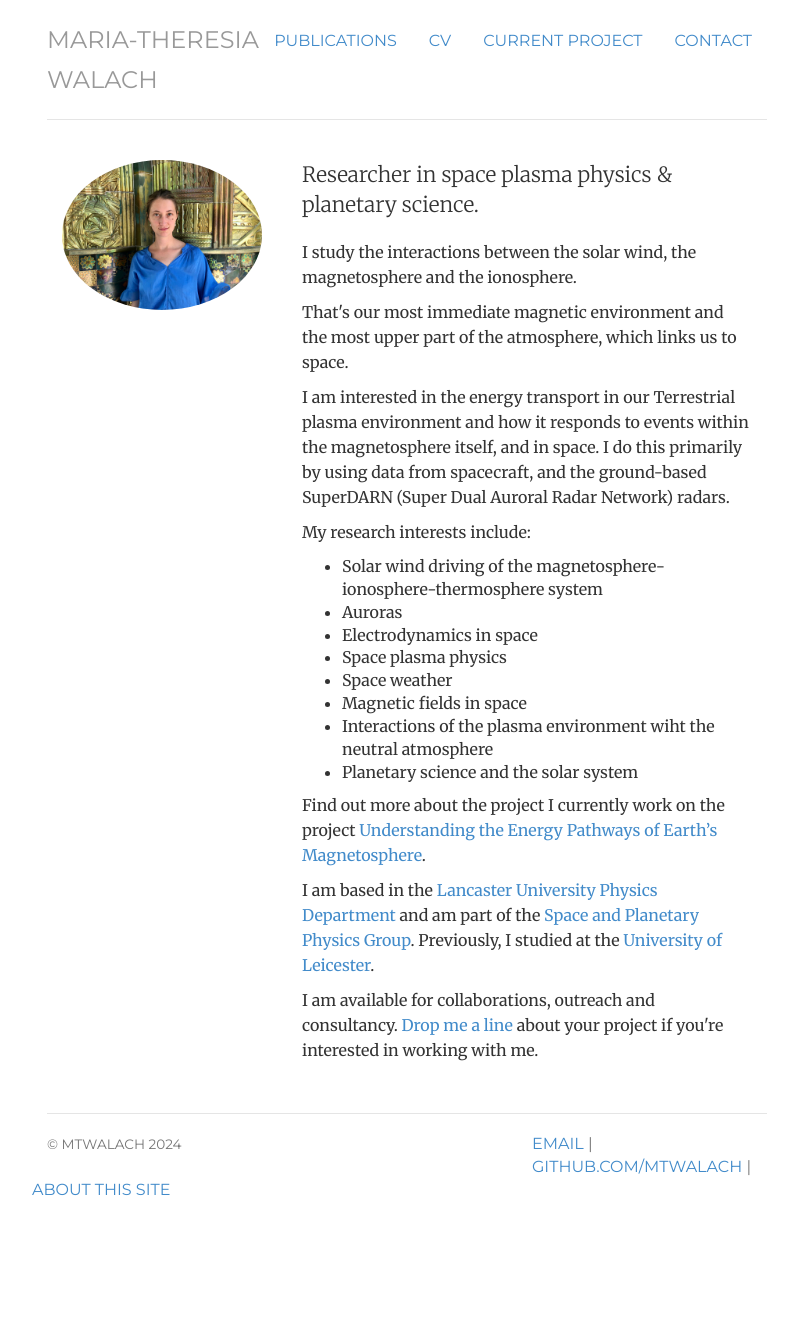
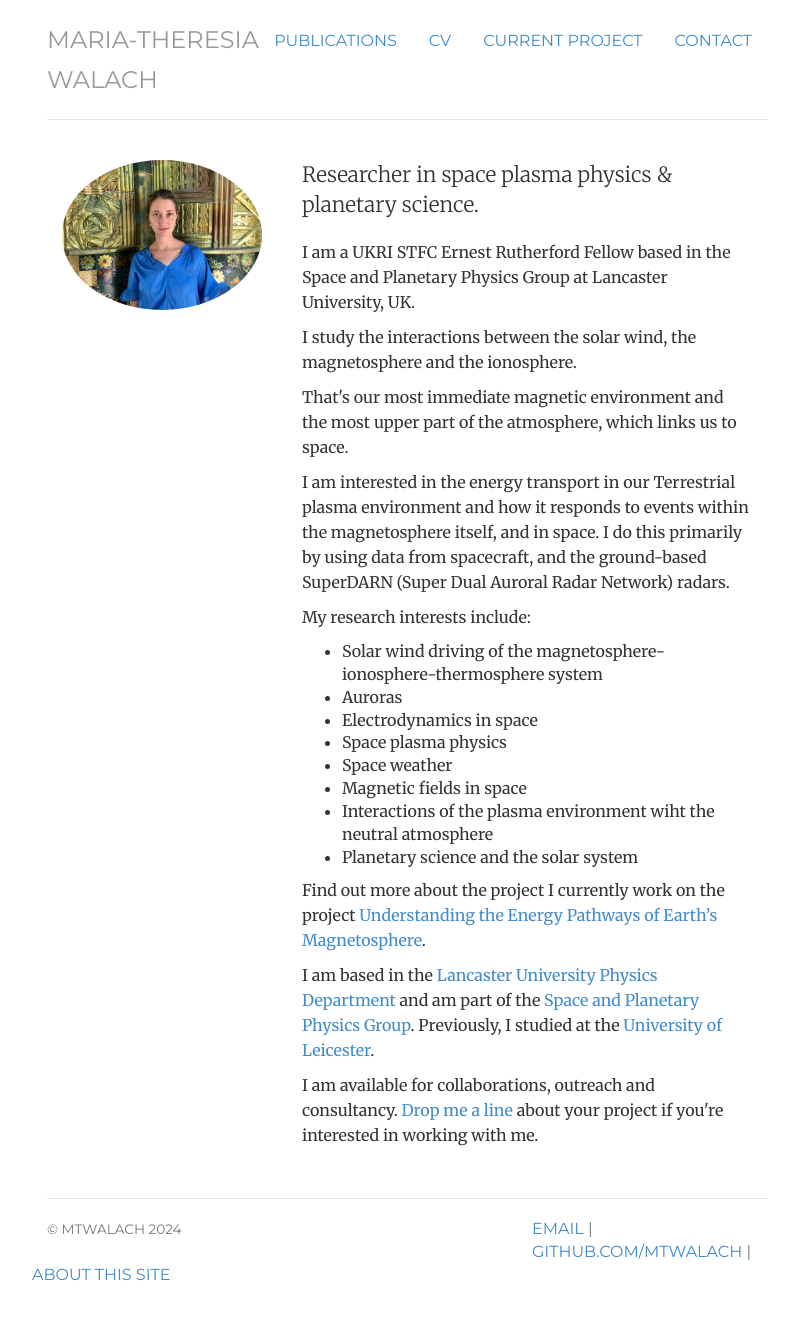
Before and after one commit to mtwalach/mtwalach.github.io, a Jekyll site: the page built from index.html, in a window 1280 px wide. Shown: the whole page, without its empty margins (233-1031 px from the left). Built offline with Jekyll 4.4.1, drawn with Linux system fonts in a browser that asks for light colours; before the commit the page ends 1242 px from its top, so only the background shows below that.

Commit message:
Update index.html

```diff
--- a/index.html
+++ b/index.html
@@ -14,6 +14,7 @@ description:  Maria-Theresia Walach // Space plasma physics & planetary science.
 	</div>
 	<div itemscope itemtype="http://data-vocabulary.org/Person" class="col-sm-8">
 	<p class="lead"> Researcher in space plasma physics & planetary science.</p>
+	<p> I am a UKRI STFC Ernest Rutherford Fellow based in the Space and Planetary Physics Group at Lancaster University, UK.</p>
 	<p> I study the interactions between the solar wind, the magnetosphere and the ionosphere.</p>
 	<p> That's our most immediate magnetic environment and the most upper part of the atmosphere, which links us to space. </p>
 	<p>I am interested in the energy transport in our Terrestrial plasma environment and how it responds to events within the magnetosphere itself, and in space. I do this primarily by using data from spacecraft, and the ground-based SuperDARN (Super Dual Auroral Radar Network) radars.</p>
```
